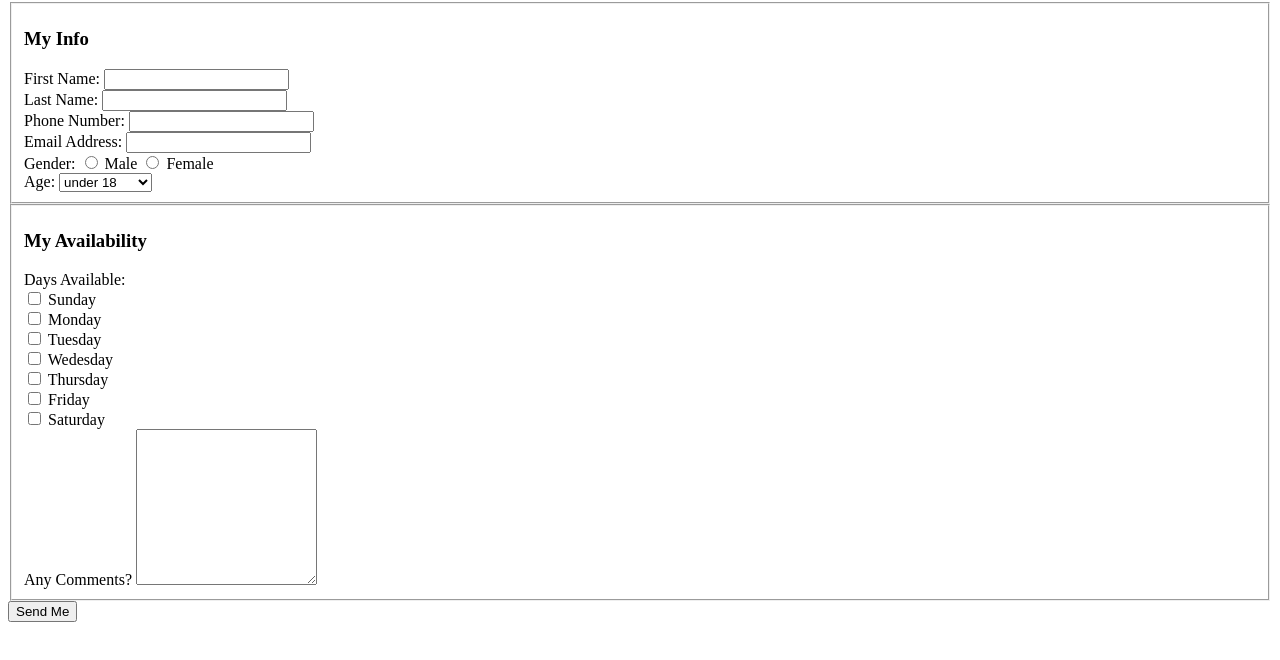
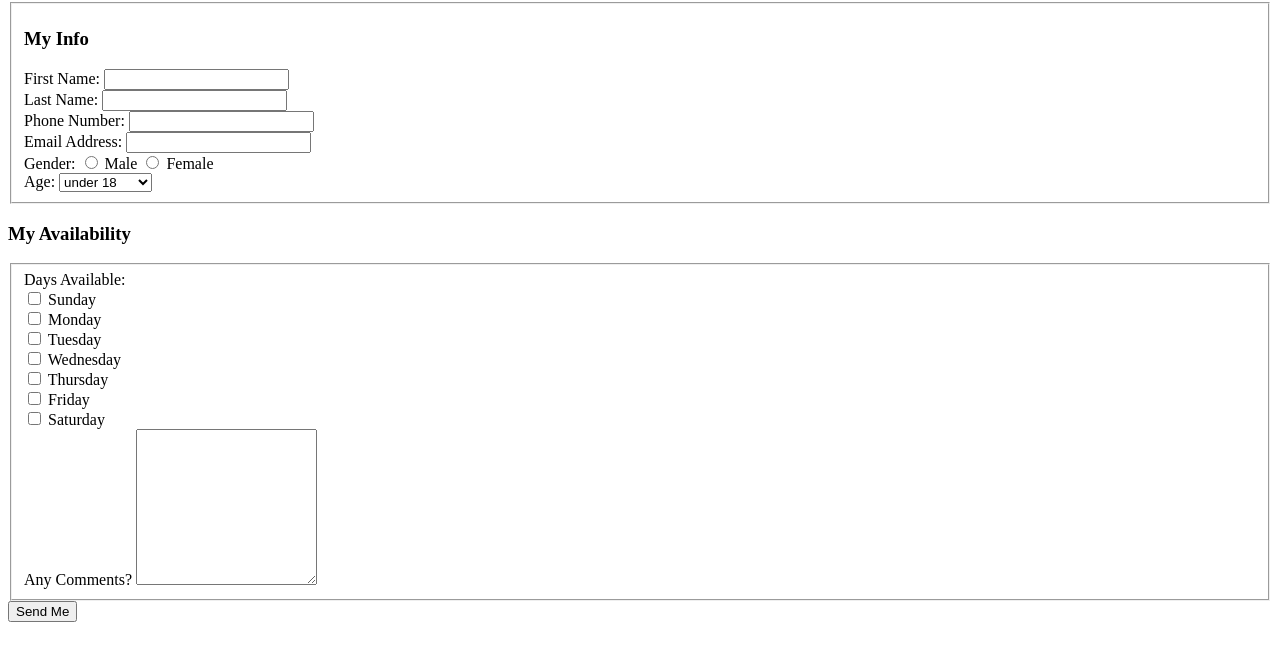
Before and after one commit to dvmodeste/Lab-4, a plain HTML site: page index.html in a window 1280 px wide. Shown: the part 78-738 px from the top of the page. Drawn offline with Linux system fonts and the light colour scheme.

Commit message:
typo corrected

```diff
--- a/index.html
+++ b/index.html
@@ -57,8 +57,8 @@
             </div>
 	</fieldset>
 
+	<h3>My Availability</h3>
 	<fieldset>
-	 <h3>My Availability</h3>
 
 	  <label >Days Available: </label>
             <div>
@@ -76,7 +76,7 @@
             </div>
             <div>
                 <input type="checkbox" id="wed" name="available_field[]" value="Wednesday"/>
-                <label for="wed">Wedesday</label>
+                <label for="wed">Wednesday</label>
             </div>
             <div>
                 <input type="checkbox" id="thur" name="available_field[]" value="Thursday"/>
```
